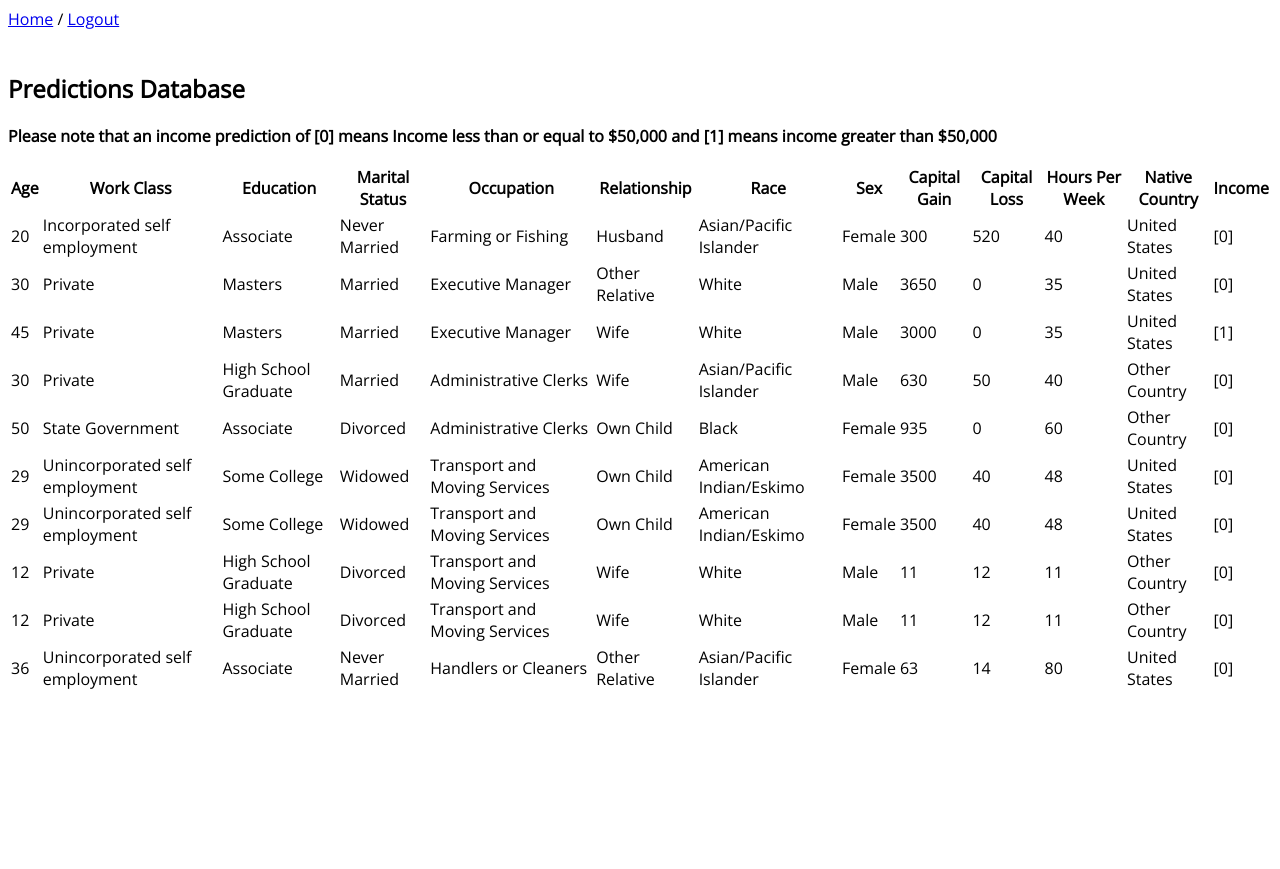
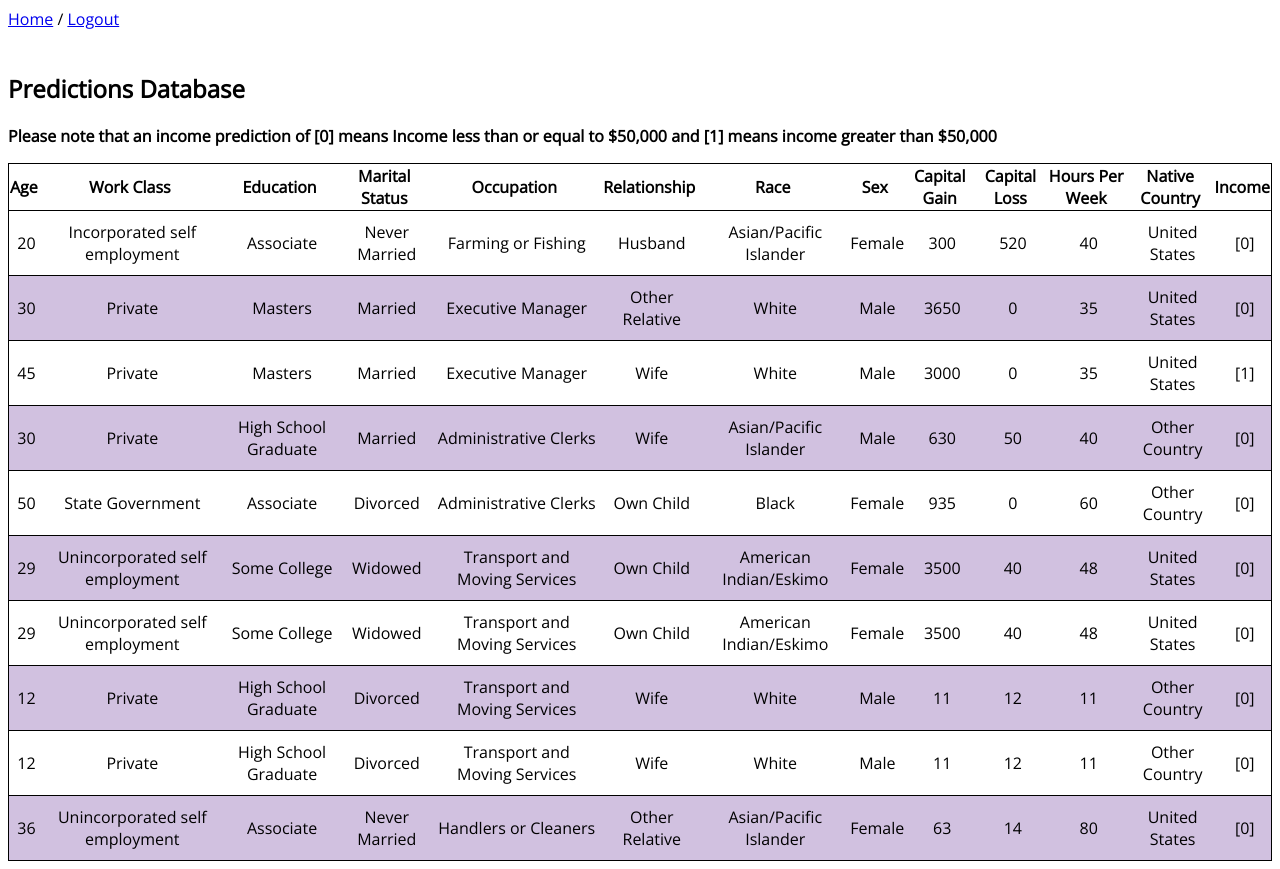
Before and after one commit to rebecca-agyei/Adult-Income-Capstone-Deployed, a Django app: page /predictlist/ in a window 1280 px wide. Before the commit the page ends 689 px from the top, so only its background shows below. Run offline with Django 3.2, Linux system fonts and the light colour scheme; a user stored in the database is signed in; data comes from the database, SQL or seed files in the repository.

Commit message:
Commit of my project

```diff
--- a/myauthapp/templates/predict_list.html
+++ b/myauthapp/templates/predict_list.html
@@ -15,6 +15,31 @@
         font-family: "Open Sans", -apple-system, BlinkMacSystemFont, "Segoe UI", Roboto, Oxygen, Ubuntu, Cantarell, "Helvetica Neue", sans-serif !important;;
         background-color: rgba(255, 255, 255);
         overflow-x: hidden
+      }
+      .predict-table {
+        border: 1px solid black;
+        border-collapse: collapse;
+      }
+
+      tr:nth-of-type(even){
+        background-color: rgba(102, 51, 153, 0.3);
+      }
+
+      thead {
+        border-bottom: 1px solid;
+        border-top: 1px solid;
+        padding: 10px 0px 10px 5px;
+        font-weight: bold;
+      }
+
+      tr{
+        text-align: center;
+        border-bottom: 1px solid;
+        cursor: pointer;
+      }
+
+      td{
+        padding: 10px 0px 10px 5px;
       }
 
     </style>
--- a/myauthapp/templates/result.html
+++ b/myauthapp/templates/result.html
@@ -12,7 +12,7 @@
   <body>
     {% block content %}
       <a href="{% url 'home' %}">Home</a> <br><br><br>
-      <span>{{result}}</span>
+      <h1><center>{{result}}</center> </h1>
 
     {% endblock %}
   </body>
```
